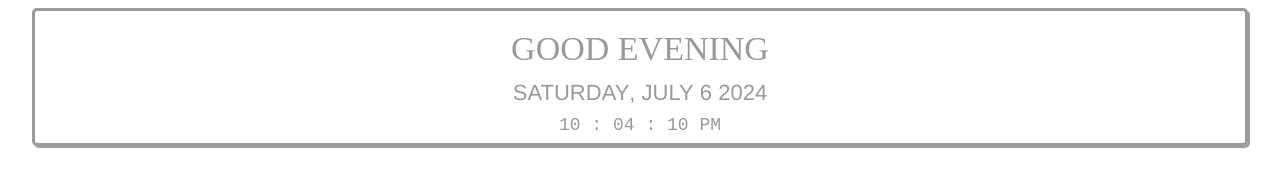
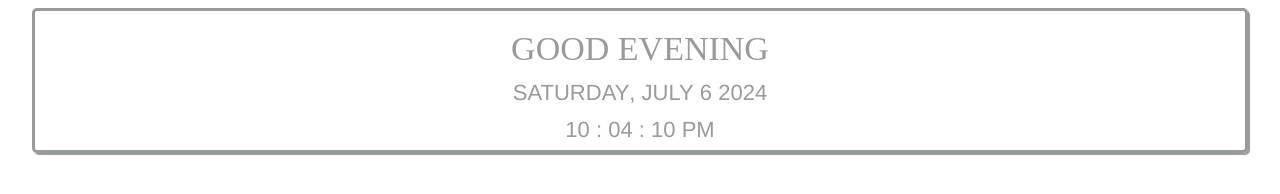
Before and after one commit to lilxmisfit/greeting, a plain HTML site: page index.html in a window 1280 px wide. Drawn offline with Linux system fonts and the light colour scheme.

Commit message:
Update index.html

```diff
--- a/index.html
+++ b/index.html
@@ -42,7 +42,7 @@
         }
 
         .clock {
-            font-family: monospace;
+            font-family: helvetica;
             font-size: 2em;
         }
 
```
